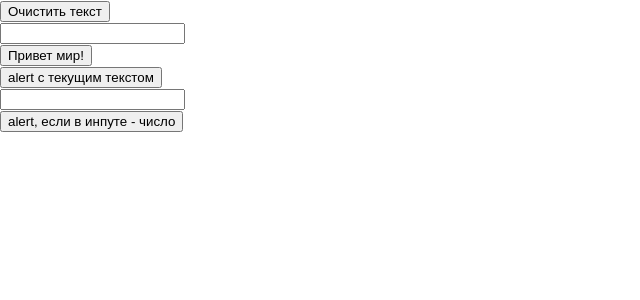
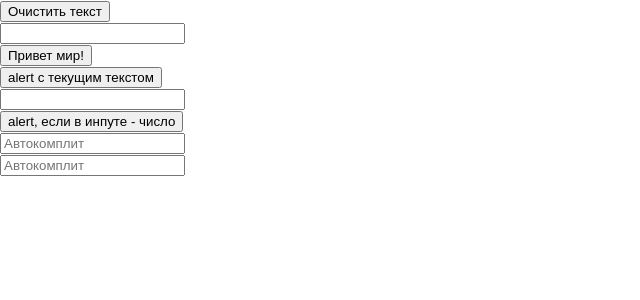
Before and after one commit to VasyaSmolyar/syntellect-app, a React (Create React App) app: page / in a window 1280 px wide. Shown: the top 300 px of the page, without its empty margins (0-640 px from the left). Built offline with nearby package versions, Linux system fonts and the light colour scheme.

Commit message:
feat: auto complete control

```diff
--- a/src/App.tsx
+++ b/src/App.tsx
@@ -2,6 +2,8 @@ import React from "react";
 import "./App.css";
 import { textController, secondTextController } from 'store/textStore';
 import TextControl from "components/TextControl";
+import AutoCompleteControl from "components/AutoCompleteControl";
+import { countriesController, secondCountriesController } from "store/countryStore";
 
 function App() {
   return (
@@ -32,6 +34,14 @@ function App() {
           }}
         ]}
       />
+      <AutoCompleteControl
+        limit={3}
+        countryController={countriesController}
+      />
+      <AutoCompleteControl
+        limit={10}
+        countryController={secondCountriesController}
+      />
     </div>
   );
 }
--- /dev/null
+++ b/src/components/AutoCompleteControl/AutoCompleteControl.tsx
@@ -0,0 +1,36 @@
+import React from "react";
+import CountryStore from "store/countryStore";
+import AutoCompleteViewModel from "./model";
+import { observer } from "mobx-react";
+
+interface AutoCompleteControlProps {
+  limit: number,
+  countryController: CountryStore
+};
+
+const AutoCompleteControl: React.FC<AutoCompleteControlProps> = observer(({ limit, countryController }) => {
+  const { fetchCountries } = AutoCompleteViewModel({ limit, countryController });
+
+  return (
+    <div>
+      <input
+        type="search"
+        placeholder="Автокомплит"
+        onChange={(e) => {
+          fetchCountries(e.target.value);
+        }}
+      />
+      <div>
+        {countryController.countries.map((el, i) => (
+          <div key={i}>
+            {el.name}
+            {el.fullName}
+            <img src={el.flag} alt={el.name} />
+          </div>
+        ))}
+      </div>
+    </div>
+  );
+});
+
+export default AutoCompleteControl;
--- /dev/null
+++ b/src/components/AutoCompleteControl/index.ts
@@ -0,0 +1,3 @@
+import AutoCompleteControl from "./AutoCompleteControl";
+
+export default AutoCompleteControl;
--- /dev/null
+++ b/src/components/AutoCompleteControl/model.ts
@@ -0,0 +1,18 @@
+import { getCountryByName } from "api/apiService";
+import CountryStore from "store/countryStore";
+
+interface AutoCompleteViewModelProps {
+  limit: number,
+  countryController: CountryStore
+};
+
+export default function AutoCompleteViewModel({countryController, limit} : AutoCompleteViewModelProps) {
+  const fetchCountries = async (searchValue: string) => {
+    const response = await getCountryByName(searchValue);
+    countryController.setCountries(response.slice(0, limit));
+  };
+
+  return {
+    fetchCountries
+  };
+}
--- /dev/null
+++ b/src/store/countryStore.ts
@@ -0,0 +1,19 @@
+import { makeAutoObservable } from "mobx";
+import { CountryInfo } from "api/apiService";
+
+class CountryStore {
+  countries: CountryInfo[];
+
+  constructor() {
+    this.countries = [];
+    makeAutoObservable(this);
+  }
+
+  setCountries(countries: CountryInfo[]) {
+    this.countries = countries;
+  }
+}
+
+export const countriesController = new CountryStore();
+export const secondCountriesController = new CountryStore();
+export default CountryStore
```
